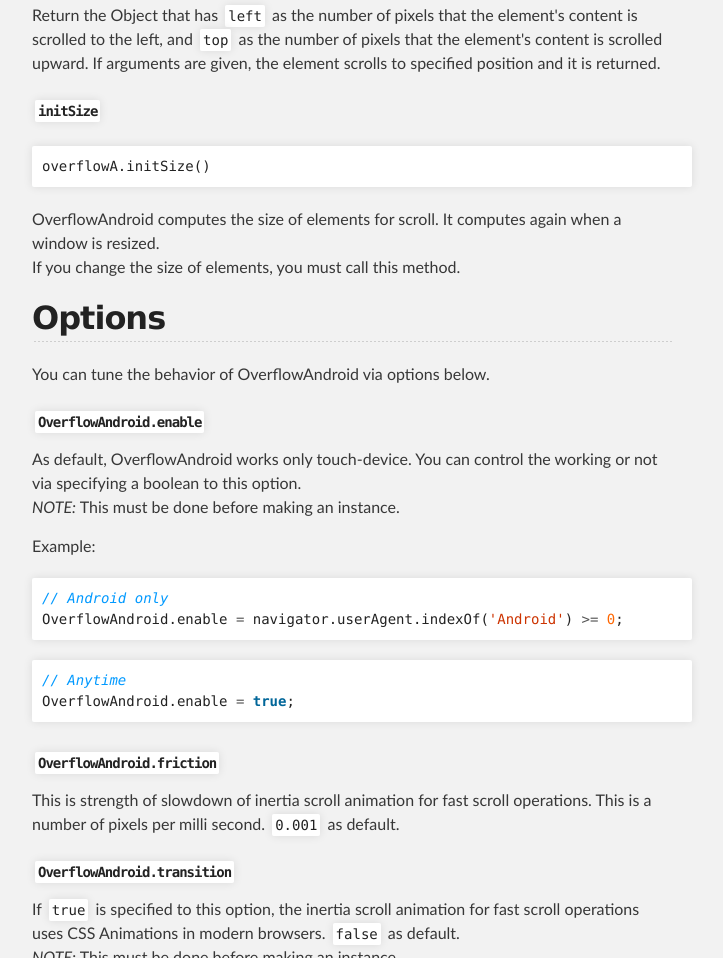
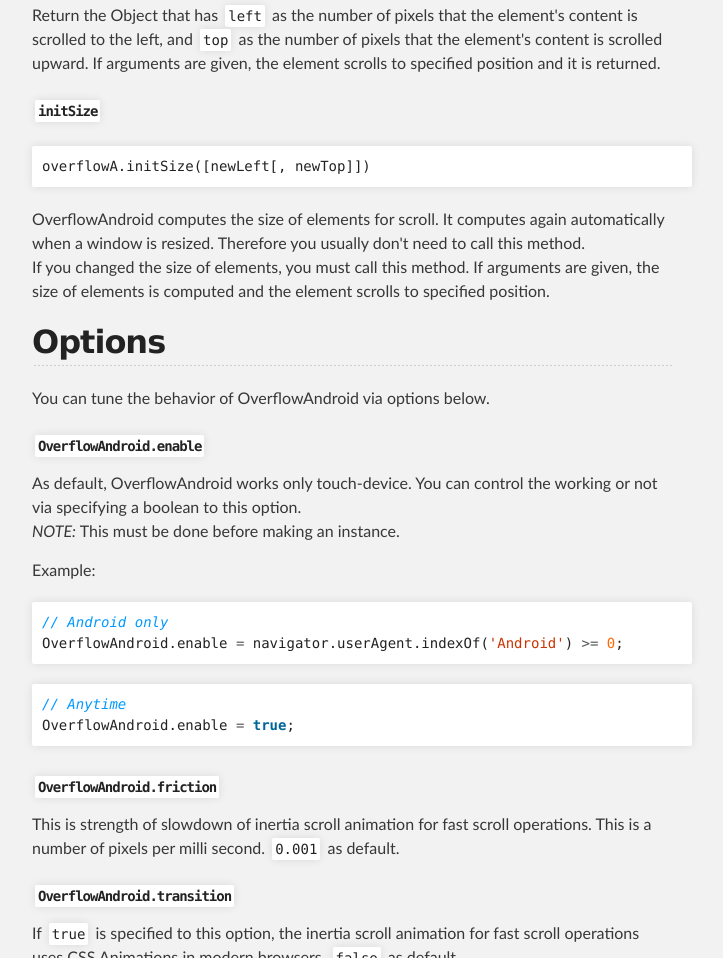
Before and after one commit to anseki/overflow-android, a plain HTML site: page index.html in a window 1280 px wide. Shown: the part 2615-3573 px from the top of the page, without its empty margins (288-1011 px from the left). Drawn offline with nearby package versions, Linux system fonts and the light colour scheme.

Commit message:
`initSize()` accepts position.

```diff
--- a/index.html
+++ b/index.html
@@ -131,11 +131,11 @@ This work equals <code>element.scrollTop</code> property.</p>
 <a name="initsize" class="anchor" href="#initsize"><span class="octicon octicon-link"></span></a><code>initSize</code>
 </h3>
 
-<div class="highlight highlight-js"><pre><span class="nx">overflowA</span><span class="p">.</span><span class="nx">initSize</span><span class="p">()</span>
+<div class="highlight highlight-js"><pre><span class="nx">overflowA</span><span class="p">.</span><span class="nx">initSize</span><span class="p">([</span><span class="nx">newLeft</span><span class="p">[,</span> <span class="nx">newTop</span><span class="p">]])</span>
 </pre></div>
 
-<p>OverflowAndroid computes the size of elements for scroll. It computes again when a window is resized.<br>
-If you change the size of elements, you must call this method.</p>
+<p>OverflowAndroid computes the size of elements for scroll. It computes again automatically when a window is resized. Therefore you usually don't need to call this method.<br>
+If you changed the size of elements, you must call this method. If arguments are given, the size of elements is computed and the element scrolls to specified position.</p>
 
 <h2>
 <a name="options" class="anchor" href="#options"><span class="octicon octicon-link"></span></a>Options</h2>
```
